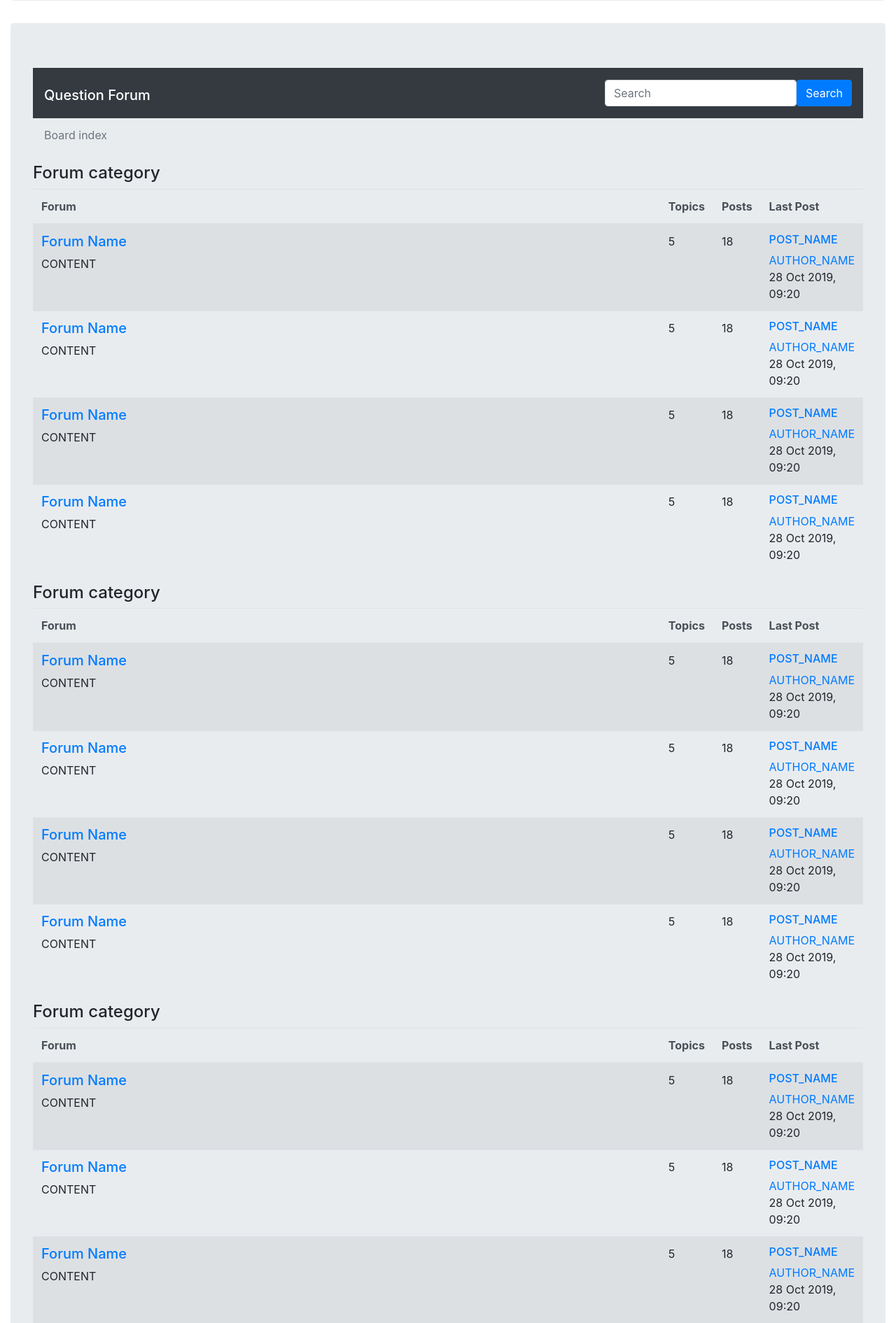
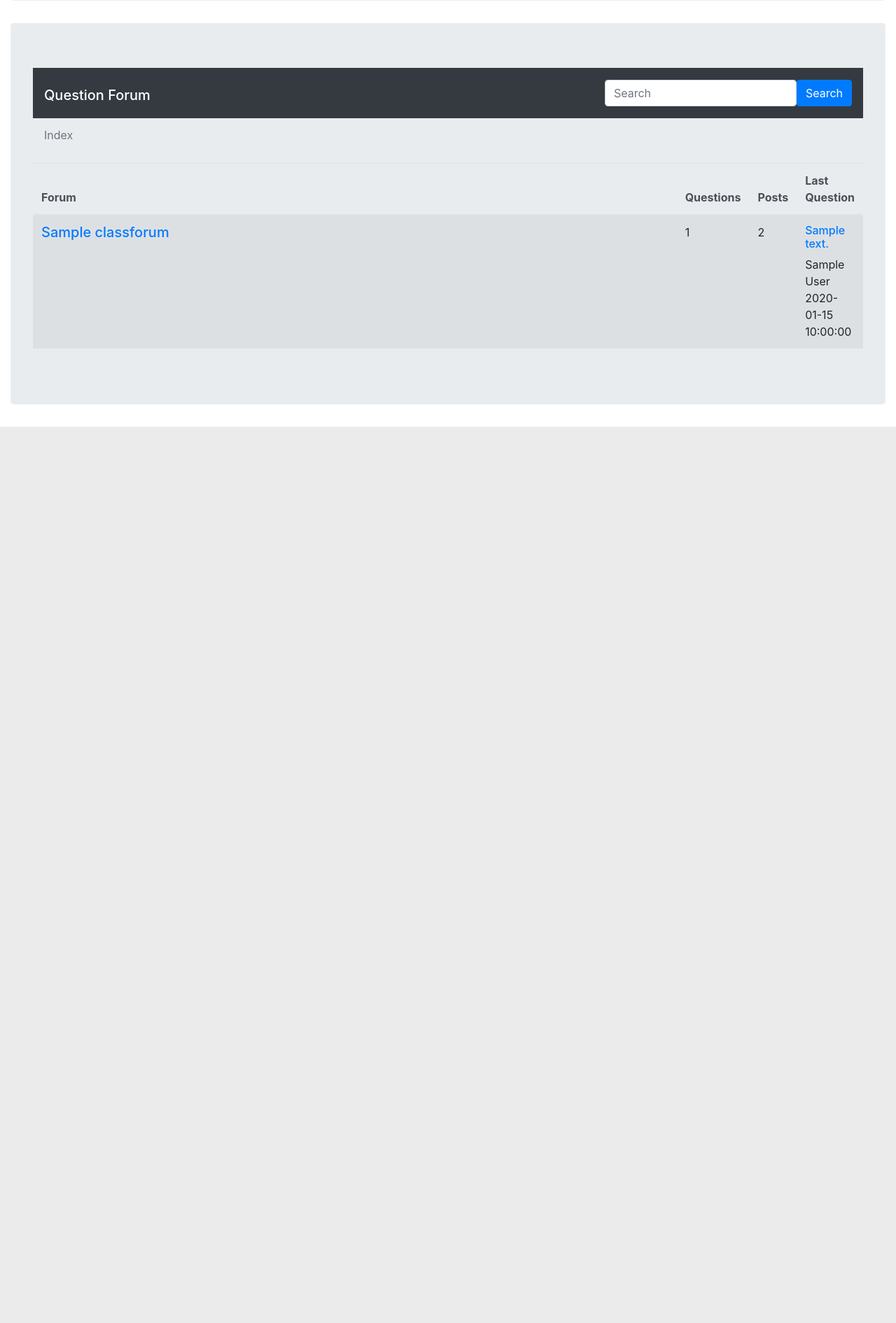
Before and after one commit to hinescd/cs347project, a PHP site: page /html/index.html in a window 1280 px wide. Shown: the part 972-2863 px from the top of the page at 70% size. After the commit the page ends 1582 px from the top, so only its background shows below. Run offline with PHP 8.4, Linux system fonts and the light colour scheme; tables that the repository leaves empty hold one stand-in row (values such as "Sample post").

Commit message:
Able to generate a forum "index" from server information.

```diff
--- a/css/dark-mode.css
+++ b/css/dark-mode.css
@@ -115,3 +115,11 @@
 [data-theme="dark"] .card-header {
   background-color: #222;
 }
+
+[data-theme="dark"] li {
+  color: #eee;
+}
+
+[data-theme="dark"] h1, h2, h3, h4, h5, h6 {
+  color: #007bff;
+}
--- a/html/index.html
+++ b/html/index.html
@@ -83,271 +83,196 @@ as recently added ARIA accessability features.-->
           </form>
         </nav>
         <nav class="breadcrumb">
-          <span class="breadcrumb-item active">Board index</span>
+          <span class="breadcrumb-item active">Index</span>
         </nav>
-        <!-- The entire section below would be representative of a
-        forum topic category and all related posts. Imprementation of
-        this paradigm server-side is left TBD -->
-        <h2 class="h4">Forum category</h2>
+        <!-- The section below will begin the dynamic generation
+        and management of the question forum. -->
+        <!--/////////////////////////////////////////////////////////////////////////////////////////////////////////////////////////////////////////-->
+        <script>
+
+          /* Below was an attempt to stage activity and allow sequential load */
+
+          // const loadForumIndex = function () {
+          //   /* Load the classes to the forum */
+          //   fetch('../php/load_forum_classes.php').then((lFCResponse) => {
+          //       return lFCResponse.json()
+          //     }).then((jsonForums) => {
+          //       for (var i = 0; i < jsonForums.length; i++) {
+          //         /* create the forum links */
+          //         var classRow = document.createElement('tr')
+          //         var forumLink = document.createElement('td')
+          //         var classHeader = document.createElement('h3')
+          //         var classAnchor = document.createElement('a')
+          //         classAnchor.innerHTML = `${jsonForums[i].className}`
+          //         classAnchor.setAttribute('href', 'javascript:generateClassForum(class); return false;')
+          //         classHeader.setAttribute('class', 'h5')
+          //         classRow.setAttribute('id', `${jsonForums[i].forumID}`)
+          //         classHeader.appendChild(classAnchor)
+          //         forumLink.appendChild(classHeader)
+          //         classRow.appendChild(forumLink)
+          //         forum.appendChild(classRow)
+          //       }
+          //     }).then(
+          //       /* Load question numbar */
+          //       fetch('../php/get_question_num.php').then((lNQResponse) => {
+          //         return lNQResponse.json()
+          //       }).then((jsonNumQ) => {
+          //         for (var i = 0; i < jsonNumQ.length; i++) {
+          //           /* add number of questions */
+          //           var forum = document.getElementById(`${jsonNumQ[i].forumID}`)
+          //           var qNumTD = document.createElement('td')
+          //           var qNum = document.createElement('div')
+          //           qNum.innerHTML = `${jsonNumQ[i].numQuestions}`
+          //           qNumTD.appendChild(qNum)
+          //           forum.appendChild(qNumTD)
+          //         }
+          //       }).then(
+          //         /* load total posts */
+          //         fetch('../php/get_posts_num.php').then((lNPResponse) => {
+          //         return lNPResponse.json()
+          //         }).then((jsonNumP) => {
+          //           for (var i = 0; i < jsonNumP.length; i++) {
+          //             /* add number of posts */
+          //             var forum = document.getElementById(`${jsonNumP[i].forumID}`)
+          //             var pNumTD = document.createElement('td')
+          //             var pNum = document.createElement('div')
+          //             pNum.innerHTML = `${jsonNumP[i].numPosts}`
+          //             pNumTD.appendChild(pNum)
+          //             forum.appendChild(pNumTD)
+          //           }
+          //         }).then(
+          //           /* load last questions*/
+          //           fetch('../php/get_last_posts.php').then((lLPResponse) => {
+          //           return lLPResponse.json()
+          //           }).then((jsonLastP) => {
+          //             for (var i = 0; i < jsonLastP.length; i++) {
+          //               /* add most recent question */
+          //               var forum = document.getElementById(`${jsonLastP[i].forumID}`)
+          //               var lastPostTD = document.createElement('td')
+          //               var post = document.createElement('h4')
+          //               var name = document.createElement('div')
+          //               var time = document.createElement('div')
+          //               post.setAttribute('class', 'h6')
+          //               post.innerHTML = `${jsonLastP[i].details}`
+          //               name.innerHTML = `${jsonLastP[i].author}`
+          //               time.innerHTML = `${jsonLastP[i].asked}`
+          //               lastPostTD.appendChild(post)
+          //               lastPostTD.appendChild(name)
+          //               lastPostTD.appendChild(time)
+          //               forum.appendChild(lastPostTD)
+          //             }
+          //           }).catch(error => {
+          //           console.error(error)
+          //           })
+          //         ).catch(error => {
+          //         console.error(error)
+          //         })
+          //       ).catch(error => {
+          //         console.error(error)
+          //       })
+          //     ).catch(error => {
+          //       console.error(error)
+          //   })
+          // }
+
+          /* The below works, but multiple refreshes may be needed as races can occur
+          and procedures must be sequentially done. */
+
+          /* Loads class forum links from the server */
+          const loadForumClasses = async () => {
+            console.log("load forum classes")
+            const lFCResponse = await fetch('../php/load_forum_classes.php')
+            const jsonForums = await lFCResponse.json()
+            var forum = document.getElementById('forum_body')
+            for (var i = 0; i < jsonForums.length; i++) {
+              /* create the forum links */
+              var classRow = document.createElement('tr')
+              var forumLink = document.createElement('td')
+              var classHeader = document.createElement('h3')
+              var classAnchor = document.createElement('a')
+              classAnchor.innerHTML = `${jsonForums[i].className}`
+              classAnchor.setAttribute('href', 'javascript:generateClassForum(class); return false;')
+              classHeader.setAttribute('class', 'h5')
+              classRow.setAttribute('id', `${jsonForums[i].forumID}`)
+              classHeader.appendChild(classAnchor)
+              forumLink.appendChild(classHeader)
+              classRow.appendChild(forumLink)
+              forum.appendChild(classRow)
+            }
+          }
+
+          const loadNumQuestions = async () => {
+            console.log("load num questions")
+            const lNQResponse = await fetch('../php/get_question_num.php')
+            const jsonNumQ = await lNQResponse.json()
+            for (var i = 0; i < jsonNumQ.length; i++) {
+              /* add number of questions */
+              var forum = document.getElementById(`${jsonNumQ[i].forumID}`)
+              var qNumTD = document.createElement('td')
+              var qNum = document.createElement('div')
+              qNum.innerHTML = `${jsonNumQ[i].numQuestions}`
+              qNumTD.appendChild(qNum)
+              forum.appendChild(qNumTD)
+            }
+          }
+
+          const loadNumPosts = async () => {
+            console.log("load num posts")
+            const lNPResponse = await fetch('../php/get_posts_num.php')
+            const jsonNumP = await lNPResponse.json()
+            for (var i = 0; i < jsonNumP.length; i++) {
+              /* add number of posts */
+              var forum = document.getElementById(`${jsonNumP[i].forumID}`)
+              var pNumTD = document.createElement('td')
+              var pNum = document.createElement('div')
+              pNum.innerHTML = `${jsonNumP[i].numPosts}`
+              pNumTD.appendChild(pNum)
+              forum.appendChild(pNumTD)
+            }
+          }
+
+          const loadLastPosts = async () => {
+            console.log("load num posts")
+            const lLPResponse = await fetch('../php/get_last_posts.php')
+            const jsonLastP = await lLPResponse.json()
+            for (var i = 0; i < jsonLastP.length; i++) {
+              /* add most recent question */
+              var forum = document.getElementById(`${jsonLastP[i].forumID}`)
+              var lastPostTD = document.createElement('td')
+              var post = document.createElement('h4')
+              var name = document.createElement('div')
+              var time = document.createElement('div')
+              post.setAttribute('class', 'h6')
+              post.innerHTML = `${jsonLastP[i].details}`
+              name.innerHTML = `${jsonLastP[i].author}`
+              time.innerHTML = `${jsonLastP[i].asked}`
+              lastPostTD.appendChild(post)
+              lastPostTD.appendChild(name)
+              lastPostTD.appendChild(time)
+              forum.appendChild(lastPostTD)
+            }
+          }
+
+          loadForumClasses() // 1
+          loadNumQuestions() // 2
+          loadNumPosts()     // 3
+          loadLastPosts()    // 4
+          // loadForumIndex()
+        </script>
+
         <table class="table table-striped table-responsive">
           <thead class="thead-light">
-            <tr>
+              <tr>
               <th class="col">Forum</th>
-              <th class="col">Topics</th>
+              <th class="col">Questions</th>
               <th class="col">Posts</th>
-              <th class="col">Last Post</th>
-            </tr>
+              <th class="col">Last Question</th>
+              </tr>
           </thead>
-          <tbody>
-            <!-- Example first row -->
-            <tr>
-              <td>
-                <h3 class="h5"><a href="#">Forum Name</a></h3>
-                <p>CONTENT</p>
-              </td>
-              <td>
-                <div>5</div>
-              </td>
-              <td>
-                <div>18</div>
-              </td>
-              <td>
-                <h4 class="h6"><a href="#">POST_NAME</a></h4>
-                <div><a href="#">AUTHOR_NAME</a></div>
-                <div>28 Oct 2019, 09:20</div>
-              </td>
-            </tr>
-            <!-- Example second row -->
-            <tr>
-                <td>
-                  <h3 class="h5"><a href="#">Forum Name</a></h3>
-                  <p>CONTENT</p>
-                </td>
-                <td>
-                  <div>5</div>
-                </td>
-                <td>
-                  <div>18</div>
-                </td>
-                <td>
-                  <h4 class="h6"><a href="#">POST_NAME</a></h4>
-                  <div><a href="#">AUTHOR_NAME</a></div>
-                  <div>28 Oct 2019, 09:20</div>
-                </td>
-              </tr>
-            <!-- Example third row -->
-            <tr>
-                <td>
-                  <h3 class="h5"><a href="#">Forum Name</a></h3>
-                  <p>CONTENT</p>
-                </td>
-                <td>
-                  <div>5</div>
-                </td>
-                <td>
-                  <div>18</div>
-                </td>
-                <td>
-                  <h4 class="h6"><a href="#">POST_NAME</a></h4>
-                  <div><a href="#">AUTHOR_NAME</a></div>
-                  <div>28 Oct 2019, 09:20</div>
-                </td>
-              </tr>
-            <!-- Example fourth row -->
-            <tr>
-                <td>
-                  <h3 class="h5"><a href="#">Forum Name</a></h3>
-                  <p>CONTENT</p>
-                </td>
-                <td>
-                  <div>5</div>
-                </td>
-                <td>
-                  <div>18</div>
-                </td>
-                <td>
-                  <h4 class="h6"><a href="#">POST_NAME</a></h4>
-                  <div><a href="#">AUTHOR_NAME</a></div>
-                  <div>28 Oct 2019, 09:20</div>
-                </td>
-              </tr>
+          <tbody id="forum_body">
           </tbody>
         </table>
-
-        <!-- Another forum category -->
-        <h2 class="h4">Forum category</h2>
-        <table class="table table-striped table-responsive">
-          <thead class="thead-light">
-            <tr>
-              <th class="col">Forum</th>
-              <th class="col">Topics</th>
-              <th class="col">Posts</th>
-              <th class="col">Last Post</th>
-            </tr>
-          </thead>
-          <tbody>
-            <!-- Example first row -->
-            <tr>
-              <td>
-                <h3 class="h5"><a href="#">Forum Name</a></h3>
-                <p>CONTENT</p>
-              </td>
-              <td>
-                <div>5</div>
-              </td>
-              <td>
-                <div>18</div>
-              </td>
-              <td>
-                <h4 class="h6"><a href="#">POST_NAME</a></h4>
-                <div><a href="#">AUTHOR_NAME</a></div>
-                <div>28 Oct 2019, 09:20</div>
-              </td>
-            </tr>
-            <!-- Example second row -->
-            <tr>
-                <td>
-                  <h3 class="h5"><a href="#">Forum Name</a></h3>
-                  <p>CONTENT</p>
-                </td>
-                <td>
-                  <div>5</div>
-                </td>
-                <td>
-                  <div>18</div>
-                </td>
-                <td>
-                  <h4 class="h6"><a href="#">POST_NAME</a></h4>
-                  <div><a href="#">AUTHOR_NAME</a></div>
-                  <div>28 Oct 2019, 09:20</div>
-                </td>
-              </tr>
-            <!-- Example third row -->
-            <tr>
-                <td>
-                  <h3 class="h5"><a href="#">Forum Name</a></h3>
-                  <p>CONTENT</p>
-                </td>
-                <td>
-                  <div>5</div>
-                </td>
-                <td>
-                  <div>18</div>
-                </td>
-                <td>
-                  <h4 class="h6"><a href="#">POST_NAME</a></h4>
-                  <div><a href="#">AUTHOR_NAME</a></div>
-                  <div>28 Oct 2019, 09:20</div>
-                </td>
-              </tr>
-            <!-- Example fourth row -->
-            <tr>
-                <td>
-                  <h3 class="h5"><a href="#">Forum Name</a></h3>
-                  <p>CONTENT</p>
-                </td>
-                <td>
-                  <div>5</div>
-                </td>
-                <td>
-                  <div>18</div>
-                </td>
-                <td>
-                  <h4 class="h6"><a href="#">POST_NAME</a></h4>
-                  <div><a href="#">AUTHOR_NAME</a></div>
-                  <div>28 Oct 2019, 09:20</div>
-                </td>
-              </tr>
-          </tbody>
-        </table>
-
-        <!-- Another forum category -->
-        <h2 class="h4">Forum category</h2>
-        <table class="table table-striped table-responsive">
-          <thead class="thead-light">
-            <tr>
-              <th class="col">Forum</th>
-              <th class="col">Topics</th>
-              <th class="col">Posts</th>
-              <th class="col">Last Post</th>
-            </tr>
-          </thead>
-          <tbody>
-            <!-- Example first row -->
-            <tr>
-              <td>
-                <h3 class="h5"><a href="#">Forum Name</a></h3>
-                <p>CONTENT</p>
-              </td>
-              <td>
-                <div>5</div>
-              </td>
-              <td>
-                <div>18</div>
-              </td>
-              <td>
-                <h4 class="h6"><a href="#">POST_NAME</a></h4>
-                <div><a href="#">AUTHOR_NAME</a></div>
-                <div>28 Oct 2019, 09:20</div>
-              </td>
-            </tr>
-            <!-- Example second row -->
-            <tr>
-                <td>
-                  <h3 class="h5"><a href="#">Forum Name</a></h3>
-                  <p>CONTENT</p>
-                </td>
-                <td>
-                  <div>5</div>
-                </td>
-                <td>
-                  <div>18</div>
-                </td>
-                <td>
-                  <h4 class="h6"><a href="#">POST_NAME</a></h4>
-                  <div><a href="#">AUTHOR_NAME</a></div>
-                  <div>28 Oct 2019, 09:20</div>
-                </td>
-              </tr>
-            <!-- Example third row -->
-            <tr>
-                <td>
-                  <h3 class="h5"><a href="#">Forum Name</a></h3>
-                  <p>CONTENT</p>
-                </td>
-                <td>
-                  <div>5</div>
-                </td>
-                <td>
-                  <div>18</div>
-                </td>
-                <td>
-                  <h4 class="h6"><a href="#">POST_NAME</a></h4>
-                  <div><a href="#">AUTHOR_NAME</a></div>
-                  <div>28 Oct 2019, 09:20</div>
-                </td>
-              </tr>
-            <!-- Example fourth row -->
-            <tr>
-                <td>
-                  <h3 class="h5"><a href="#">Forum Name</a></h3>
-                  <p>CONTENT</p>
-                </td>
-                <td>
-                  <div>5</div>
-                </td>
-                <td>
-                  <div>18</div>
-                </td>
-                <td>
-                  <h4 class="h6"><a href="#">POST_NAME</a></h4>
-                  <div><a href="#">AUTHOR_NAME</a></div>
-                  <div>28 Oct 2019, 09:20</div>
-                </td>
-              </tr>
-          </tbody>
-        </table>
-
+        <!--/////////////////////////////////////////////////////////////////////////////////////////////////////////////////////////////////////////-->
       </div>
 
       <!-- Login Modal -->
--- /dev/null
+++ b/php/db_connection.php
@@ -0,0 +1,18 @@
+<?php
+  function OpenCon()
+  {
+    $dbhost = "localhost";
+    $dbuser = "root";
+    $dbpass = "";
+    $db = "App_Database";
+    $conn = new mysqli($dbhost, $dbuser, $dbpass,$db) or die("Connect failed: %s\n". $conn -> error);
+
+    return $conn;
+  }
+
+  function CloseCon($conn)
+  {
+    $conn -> close();
+  }
+
+?>
--- /dev/null
+++ b/php/get_last_posts.php
@@ -0,0 +1,21 @@
+<?php
+    require_once("db_connection.php");
+    $connection = OpenCon();
+
+    $query = "SELECT CF.forumID, questionID,  details, asked, author FROM classforum CF LEFT JOIN question Q1 ON CF.forumID = Q1.forumID WHERE questionID = (SELECT MAX(Q2.questionID) FROM question Q2 WHERE Q1.forumID = Q2.forumID) GROUP BY CF.forumID";
+    if ($connection->connect_errno) {
+        printf("Connect failed: %s\n", $connection->connect_error);
+        exit();
+    }
+    $forums = array();
+    if ($result = $connection->query($query)) {
+        while($item = $result->fetch_assoc()) {
+            $forums[] = $item;
+        }
+        /* free result set */
+        $result->close();
+        echo json_encode($forums);
+    }
+
+    CloseCon($connection);
+?>
--- /dev/null
+++ b/php/get_posts_num.php
@@ -0,0 +1,21 @@
+<?php
+    require_once("db_connection.php");
+    $connection = OpenCon();
+
+    $forumQuery = "SELECT forumID, COUNT(answer.answerID) + COUNT(DISTINCT question.questionID) AS \"numPosts\" FROM question LEFT JOIN answer ON question.questionID = answer.questionID GROUP BY forumID";
+    if ($connection->connect_errno) {
+        printf("Connect failed: %s\n", $connection->connect_error);
+        exit();
+    }
+    $forums = array();
+    if ($result = $connection->query($forumQuery)) {
+        while($forum = $result->fetch_assoc()) {
+            $forums[] = $forum;
+        }
+        /* free result set */
+        $result->close();
+        echo json_encode($forums);
+    }
+
+    CloseCon($connection);
+?>
--- /dev/null
+++ b/php/get_question_num.php
@@ -0,0 +1,21 @@
+<?php
+    require_once("db_connection.php");
+    $connection = OpenCon();
+
+    $forumQuery = "SELECT forumID, COUNT(questionID) AS \"numQuestions\" FROM question GROUP BY forumID";
+    if ($connection->connect_errno) {
+        printf("Connect failed: %s\n", $connection->connect_error);
+        exit();
+    }
+    $forums = array();
+    if ($result = $connection->query($forumQuery)) {
+        while($forum = $result->fetch_assoc()) {
+            $forums[] = $forum;
+        }
+        /* free result set */
+        $result->close();
+        echo json_encode($forums);
+    }
+
+    CloseCon($connection);
+?>
--- /dev/null
+++ b/php/load_forum_classes.php
@@ -0,0 +1,21 @@
+<?php
+    require_once("db_connection.php");
+    $connection = OpenCon();
+
+    $query = "SELECT * FROM classForum";
+    if ($connection->connect_errno) {
+        printf("Connect failed: %s\n", $connection->connect_error);
+        exit();
+    }
+    $forums = array();
+    if ($result = $connection->query($query)) {
+        while($item = $result->fetch_assoc()) {
+            $forums[] = $item;
+        }
+        /* free result set */
+        $result->close();
+        echo json_encode($forums);
+    }
+
+    CloseCon($connection);
+?>
```
Also changed, not shown: BuildAppDb.ddl.sql (+22 -0 lines).
